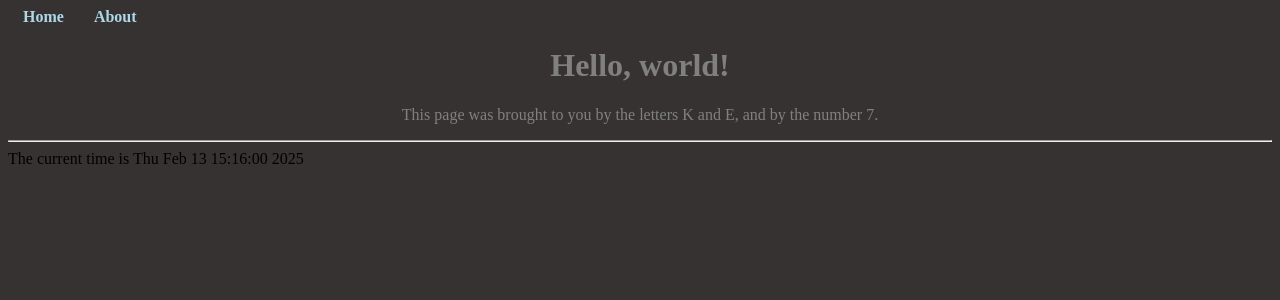
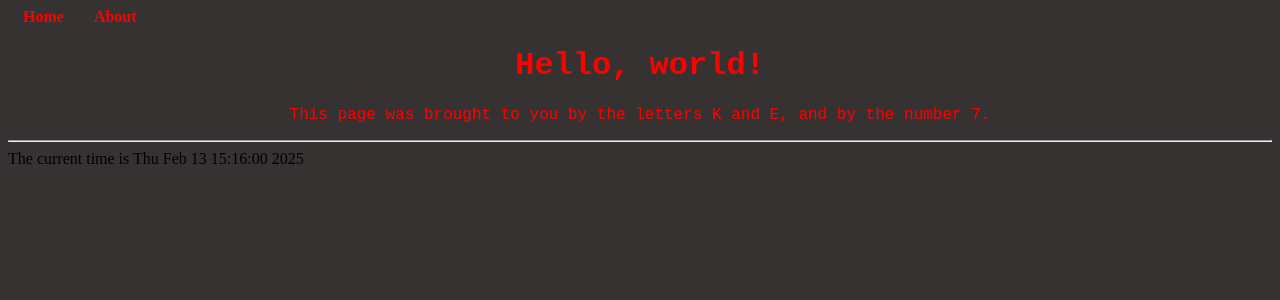
Before and after one commit to JoaoMartinsRocha/cs412, a Django app: page /hw/ in a window 1280 px wide. Shown: the top 300 px of the page. Run offline with Django 5.2, Linux system fonts and the light colour scheme.

Commit message:
Changed styling again

```diff
--- a/static/styles.css
+++ b/static/styles.css
@@ -9,8 +9,9 @@ html {
 }
 
 p, h1,h2, h3 {
-    color: gray;
-    text-align: center
+    color: red;
+    text-align: center;
+    font-family: 'Courier New', Courier, monospace;
 }
 
 nav ul {
@@ -18,14 +19,12 @@ nav ul {
     padding: 0;
     margin: 0;
     display: flex;         /*  Displays items horizontally */
-
-
 }
 
 
 nav ul li a {
     text-decoration: none;   /* Removes underline from links */
-    color: lightblue;
+    color: red;
     font-weight: bold;
     padding: 10px 15px;
 }
@@ -33,7 +32,6 @@ nav ul li a {
 img {
     display: block;
     margin-bottom: 20px;
-
 }
 
 main {
```
Also changed, not shown: 1 other file.
